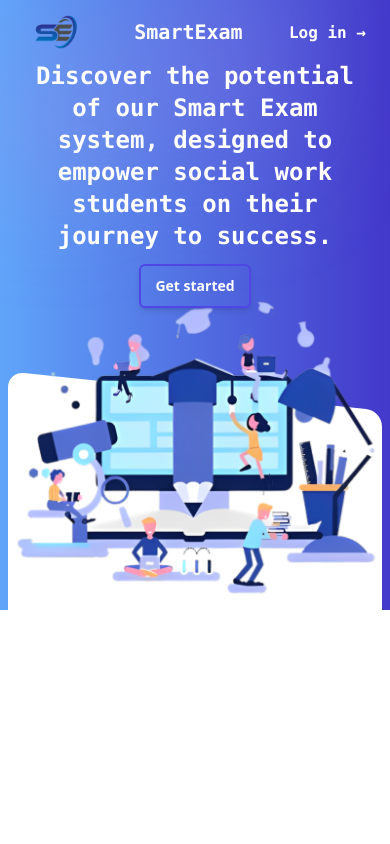
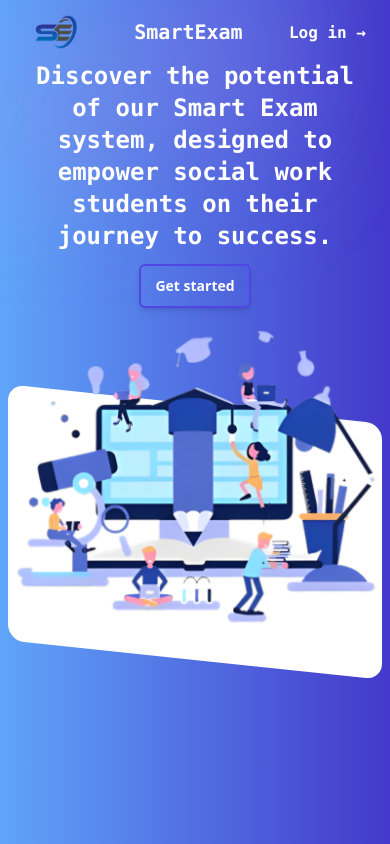
Before and after one commit to Z3ron7/smartexamhub, a React (Create React App) app: page / in a window 390 px wide. Built offline with nearby package versions, Linux system fonts and the light colour scheme.

Commit message:
Update LandingPage.jsx

```diff
--- a/src/pages/LandingPage.jsx
+++ b/src/pages/LandingPage.jsx
@@ -9,7 +9,7 @@ export default function LandingPage() {
   const [mobileMenuOpen, setMobileMenuOpen] = useState(false)
 
   return (
-    <div className="bg-blue-300 lg:h-screen md:h-screen bg-gradient-to-r from-blue-400 to-indigo-700 " >
+    <div className="bg-blue-300 h-screen bg-gradient-to-r from-blue-400 to-indigo-700 " >
       <header className="absolute inset-x-0 top-0 z-50">
         <nav className="flex items-center pt-0 mb-3 justify-between px-6" aria-label="Global">
           <div className='flex'>
@@ -65,9 +65,9 @@ export default function LandingPage() {
         </div>
       </div>
       <div className='lg:mt-7 md:mt-4 sm:mt-2 lg:mr-10 '>
-      <div className='bg-white flex mt-[83px] md:mt-36 lg:mt-40 h-64 justify-center mx-2 rounded-2xl skew-y-6'></div>
+      <div className='bg-white flex mt-24 md:mt-36 lg:mt-40 h-64 justify-center mx-2 rounded-2xl skew-y-6'></div>
           <img src={landing}
-        className=' h-auto w-[550px] lg:[600px] relative mt-[-22rem] md:mt-[-20rem] lg:mt-[-25rem] object-cover'
+        className=' h-auto w-[600px] relative mt-[-21rem] md:mt-[-20rem] lg:mt-[-25rem] object-cover'
       />
           </div>
     </div>
```
